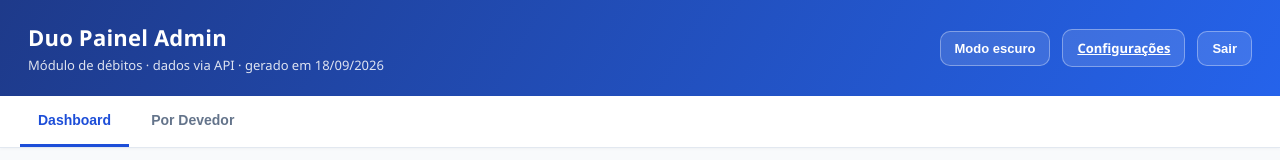
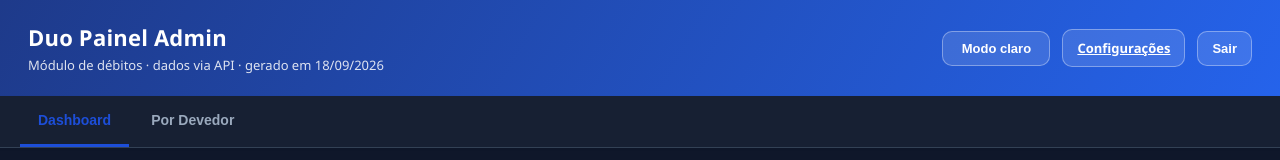
Before and after one commit to hereisjohnny2/checks-app, a Next.js app: page /debitos in a window 1280 px wide. Shown: the top 160 px of the page. Built offline with nearby package versions, Linux system fonts and the light colour scheme; no server answers; the database is empty.

Commit message:
feat: enhance AppHeader with href prop and update dark mode handling

```diff
--- a/src/app/globals.css
+++ b/src/app/globals.css
@@ -46,6 +46,14 @@ header.top h1 {
   font-size: 22px;
   font-weight: 700;
   letter-spacing: 0.2px;
+}
+header.top h1 .brand-link {
+  color: inherit;
+  text-decoration: none;
+}
+header.top h1 .brand-link:hover {
+  text-decoration: underline;
+  text-underline-offset: 4px;
 }
 header.top p {
   margin: 4px 0 0;
@@ -275,6 +283,10 @@ tbody tr:hover {
   font-size: 13px;
   font-weight: 800;
   font-variant-numeric: tabular-nums;
+}
+[data-theme="dark"] .st-chip .st-n {
+  background: #334155;
+  color: #f8fafc;
 }
 
 .bars {
--- a/src/app/layout.tsx
+++ b/src/app/layout.tsx
@@ -8,7 +8,7 @@ export const metadata: Metadata = {
 
 export default function RootLayout({ children }: { children: React.ReactNode }) {
   return (
-    <html lang="pt-BR">
+    <html lang="pt-BR" data-theme="dark">
       <body>{children}</body>
     </html>
   );
--- a/src/components/AppHeader.tsx
+++ b/src/components/AppHeader.tsx
@@ -8,15 +8,16 @@ import { createBrowserSupabase } from "@/lib/supabase-browser";
 interface Props {
   title: string;
   subtitle: string;
+  href?: string;
 }
 
-export default function AppHeader({ title, subtitle }: Props) {
+export default function AppHeader({ title, subtitle, href = "/" }: Props) {
   const router = useRouter();
-  const [darkMode, setDarkMode] = useState(false);
+  const [darkMode, setDarkMode] = useState(true);
   const [userEmail, setUserEmail] = useState<string | null>(null);
 
   useEffect(() => {
-    setDarkMode(window.localStorage.getItem("checks-app-theme") === "dark");
+    setDarkMode(window.localStorage.getItem("checks-app-theme") !== "light");
     createBrowserSupabase()
       .auth.getUser()
       .then(({ data }) => setUserEmail(data.user?.email ?? null));
@@ -37,7 +38,11 @@ export default function AppHeader({ title, subtitle }: Props) {
     <header className="top">
       <div className="top-inner">
         <div>
-          <h1>{title}</h1>
+          <h1>
+            <Link className="brand-link" href={href}>
+              {title}
+            </Link>
+          </h1>
           <p>{subtitle}</p>
         </div>
         <div className="top-actions">
--- a/src/components/AppShell.tsx
+++ b/src/components/AppShell.tsx
@@ -129,7 +129,7 @@ export default function AppShell() {
   if (!moduleEnabled) {
     return (
       <>
-        <AppHeader title="Duo Painel Admin" subtitle="Módulo de débitos desativado." />
+        <AppHeader title="Duo Painel Admin" subtitle="Módulo de débitos desativado." href="/debitos" />
         <main>
           <p className="status-msg">Este módulo está desativado. Ative-o nas configurações para acessar os débitos.</p>
         </main>
@@ -139,7 +139,7 @@ export default function AppShell() {
 
   return (
     <>
-      <AppHeader title="Duo Painel Admin" subtitle={`Módulo de débitos · dados via API ${gerado && `· gerado em ${gerado}`}`} />
+      <AppHeader title="Duo Painel Admin" subtitle={`Módulo de débitos · dados via API ${gerado && `· gerado em ${gerado}`}`} href="/debitos" />
 
       <nav className="tabs">
         <button className={`tab-btn${tab === "dashboard" ? " active" : ""}`} onClick={() => setTab("dashboard")}>
```
